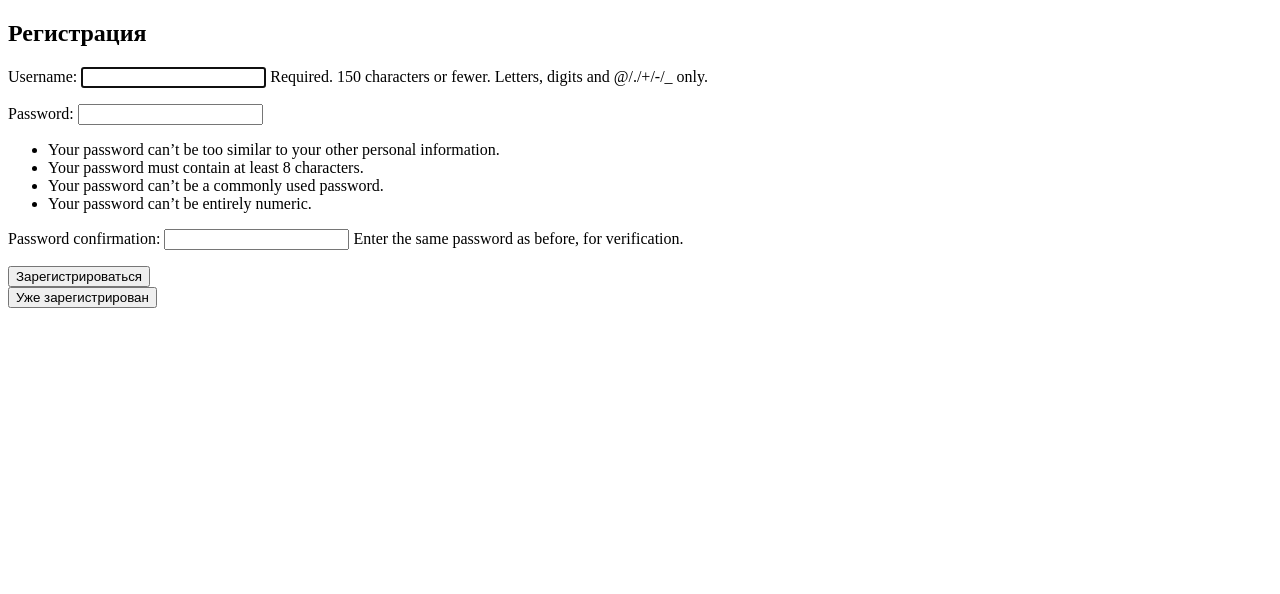
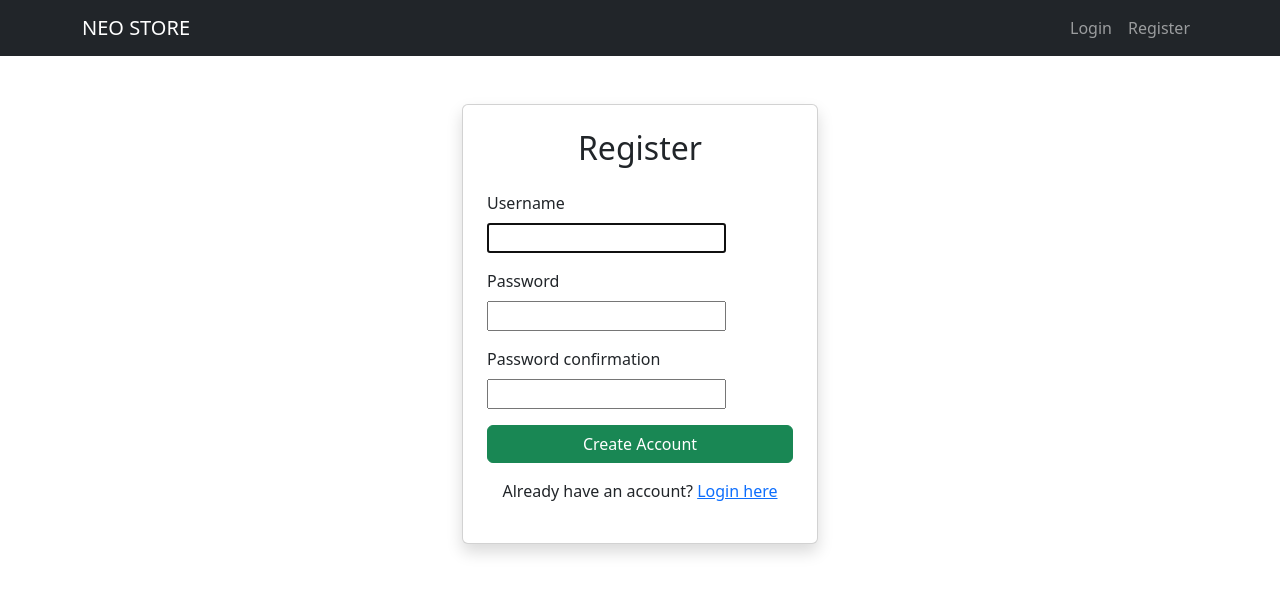
Before and after one commit to w0nkest/neostore, a Django app: page /user/register/ in a window 1280 px wide. Shown: the top 594 px of the page. Run offline with Django 5.2, Linux system fonts and the light colour scheme.

Commit message:
fixed logout issue and removed unnecessary "is_hr" field, replaced with included "is_superuser"

```diff
--- a/neostore/authentication/templates/registration/register.html
+++ b/neostore/authentication/templates/registration/register.html
@@ -1,17 +1,36 @@
-<!DOCTYPE html>
-<html lang="ru">
-<head>
-  <meta charset="UTF-8">
-  <title>Регистрация</title>
-</head>
-<body>
-    <h2>Регистрация</h2>
-    <form method="post">
-        {% csrf_token %}
-        {{ form.as_p }}
-        {{ error }}
-        <button type="submit">Зарегистрироваться</button>
-    </form>
-    <a href="{% url 'login' %}"><button type="submit">Уже зарегистрирован</button></a>
-</body>
-</html>
+{% extends 'base.html' %}
+{% block content %}
+    <div class="row justify-content-center mt-5">
+        <div class="col-md-4">
+            <div class="card shadow p-4">
+                <h2 class="text-center mb-4">Register</h2>
+                <form method="post">
+                    {% csrf_token %}
+                    {% if error %}
+                        <div class="alert alert-danger">{{ error }}</div>
+                    {% endif %}
+
+                    {% for field in form %}
+                        <div class="mb-3">
+                            <label class="form-label">{{ field.label }}</label>
+                            {{ field }}
+                            {% if field.errors %}
+                                <div class="text-danger small">
+                                    {{ field.errors }}
+                                </div>
+                            {% endif %}
+                        </div>
+                    {% endfor %}
+
+                    <button type="submit" class="btn btn-success w-100">Create Account</button>
+                </form>
+                <div class="text-center mt-3">
+                    <p>Already have an account? <a href="{% url 'login' %}">Login here</a></p>
+                </div>
+            </div>
+        </div>
+    </div>
+    <style>
+        .form-control { display: block; width: 100%; padding: .375rem .75rem; font-size: 1rem; line-height: 1.5; color: #212529; background-color: #fff; background-clip: padding-box; border: 1px solid #ced4da; border-radius: .25rem; transition: border-color .15s ease-in-out,box-shadow .15s ease-in-out; }
+    </style>
+{% endblock %}
--- a/neostore/home/models.py
+++ b/neostore/home/models.py
@@ -7,7 +7,6 @@ class Wallet(models.Model):
 class User(AbstractUser):
     wallet = models.OneToOneField(Wallet, on_delete=models.CASCADE, verbose_name='Wallet', null=True, blank=True)
     date_birth = models.DateField(verbose_name='Date of birth', null=True)
-    is_hr = models.BooleanField(default=False, verbose_name='Is HR Manager')
 
 class Transaction(models.Model):
     wallet = models.ForeignKey(Wallet, on_delete=models.CASCADE)
--- a/neostore/home/templates/base.html
+++ b/neostore/home/templates/base.html
@@ -15,11 +15,14 @@
                     {% if user.is_authenticated %}
                         <li class="nav-item"><a class="nav-link" href="{% url 'employee-dashboard' %}">Dashboard</a></li>
                         <li class="nav-item"><a class="nav-link" href="{% url 'store' %}">Store</a></li>
-                        {% if user.is_hr %}
+                        {% if user.is_superuser %}
                             <li class="nav-item"><a class="nav-link text-warning" href="{% url 'hr-dashboard' %}">HR Panel</a></li>
                         {% endif %}
                         <li class="nav-item"><a class="nav-link" href="{% url 'user-profile' %}">Profile</a></li>
-                        <li class="nav-item"><a class="nav-link" href="{% url 'logout' %}">Logout</a></li>
+                        <li class="nav-item"><form method="post" action="{% url 'logout' %}">
+                            {% csrf_token %}
+                            <button type="submit" class="nav-link">Logout</button>
+                        </form></li>
                     {% else %}
                         <li class="nav-item"><a class="nav-link" href="{% url 'login' %}">Login</a></li>
                         <li class="nav-item"><a class="nav-link" href="{% url 'register' %}">Register</a></li>
--- a/neostore/home/templates/home/user_detail.html
+++ b/neostore/home/templates/home/user_detail.html
@@ -18,7 +18,7 @@
             </div>
             <div class="col-md-4">
                 <h5>Role</h5>
-                <p class="fs-5">{% if user.is_hr %}HR Manager{% else %}Employee{% endif %}</p>
+                <p class="fs-5">{% if user.is_superuser %}HR Manager{% else %}Employee{% endif %}</p>
             </div>
         </div>
     </div>
--- a/neostore/home/views.py
+++ b/neostore/home/views.py
@@ -35,7 +35,7 @@ def store(request):
 
 @login_required
 def hr_dashboard(request):
-    if not request.user.is_hr:
+    if not request.user.is_superuser:
         return HttpResponse("Forbidden", status=403)
 
     pending_certs = Certificate.objects.filter(state=False)
@@ -47,7 +47,7 @@ def hr_dashboard(request):
 
 @login_required
 def hr_inventory(request):
-    if not request.user.is_hr:
+    if not request.user.is_superuser:
         return HttpResponse("Forbidden", status=403)
 
     things = Thing.objects.all()
--- a/neostore/neostore/settings.py
+++ b/neostore/neostore/settings.py
@@ -123,6 +123,7 @@ AUTH_USER_MODEL = 'home.User'
 
 LOGIN_URL = 'login'
 LOGIN_REDIRECT_URL = 'user-profile'
+LOGOUT_REDIRECT_URL = 'home'
 
 MEDIA_URL = '/media/'
 MEDIA_ROOT = os.path.join(BASE_DIR, 'media')
```
Also changed, not shown: neostore/authentication/templates/registration/login.html (+40 -16 lines), neostore/home/templates/registration/login.html (deleted, +0 -40 lines), neostore/home/templates/registration/register.html (deleted, +0 -36 lines), neostore/home/migrations/0010_remove_user_is_hr.py (added).
